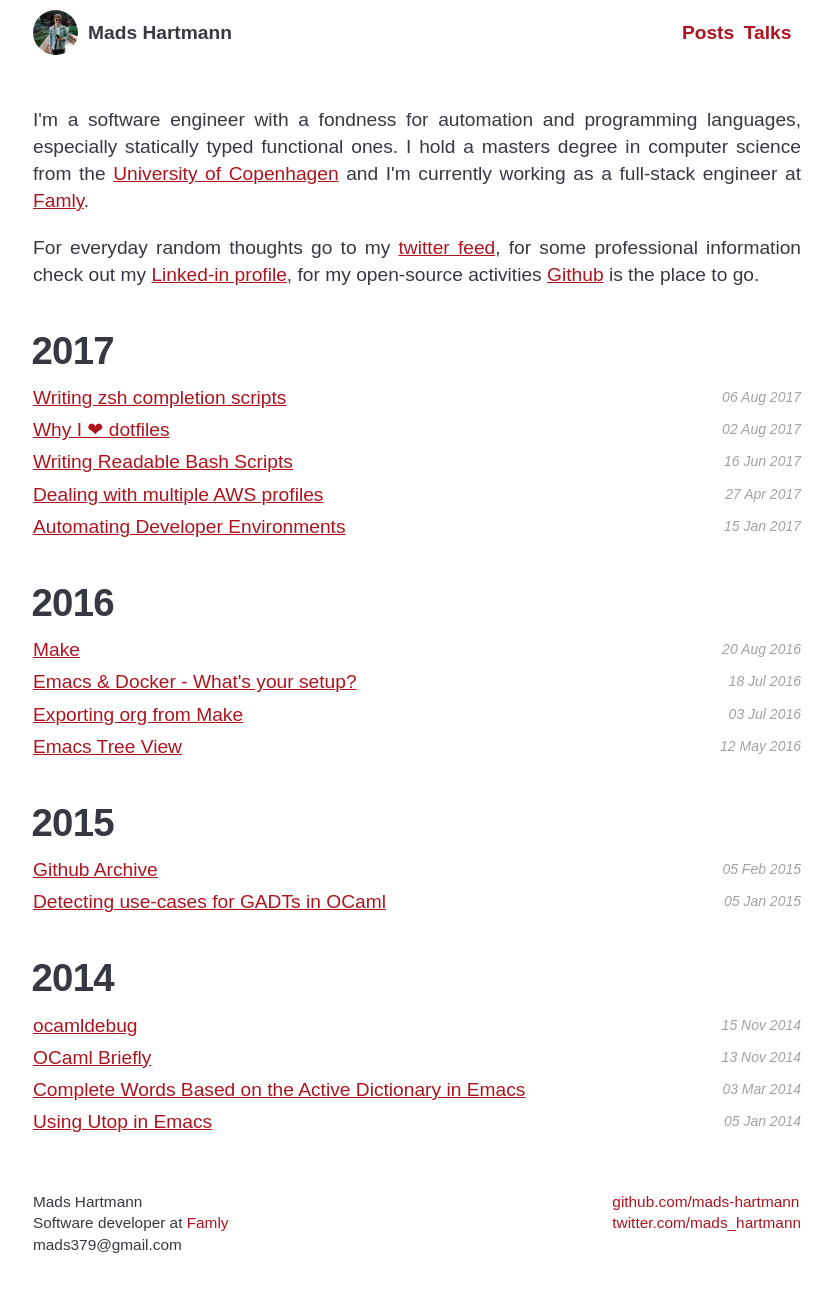
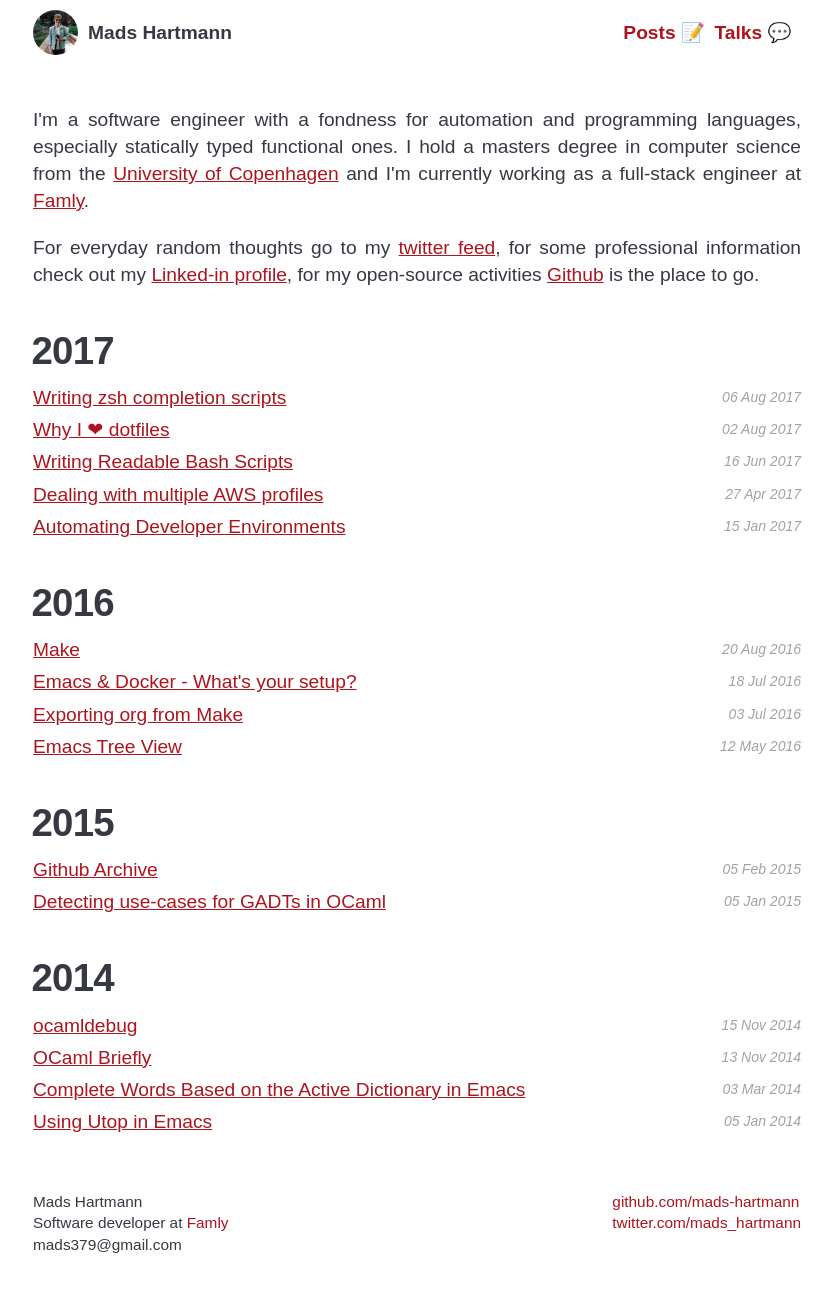
Before and after one commit to mads-hartmann/blog.mads-hartmann.com, a Jekyll site: the page built from index.html, in a window 1280 px wide. Shown: the whole page, without its empty margins (223-1056 px from the left). Built offline with Jekyll 4.4.1, drawn with Linux system fonts in a browser that asks for light colours; some web fonts are replaced; part of the change alters nothing that is shown.

```diff
--- a/_layouts/default.html
+++ b/_layouts/default.html
@@ -21,8 +21,8 @@
             Mads Hartmann
           </a>
           <ul>
-            <li><a href="/">Posts</a></li>
-            <li><a href="/talks">Talks</a></li>
+            <li><a href="/">Posts 📝</a></li>
+            <li><a href="https://speakerdex.co/mads-hartmann">Talks 💬</a></li>
           </ul>
         </div>
 
```
